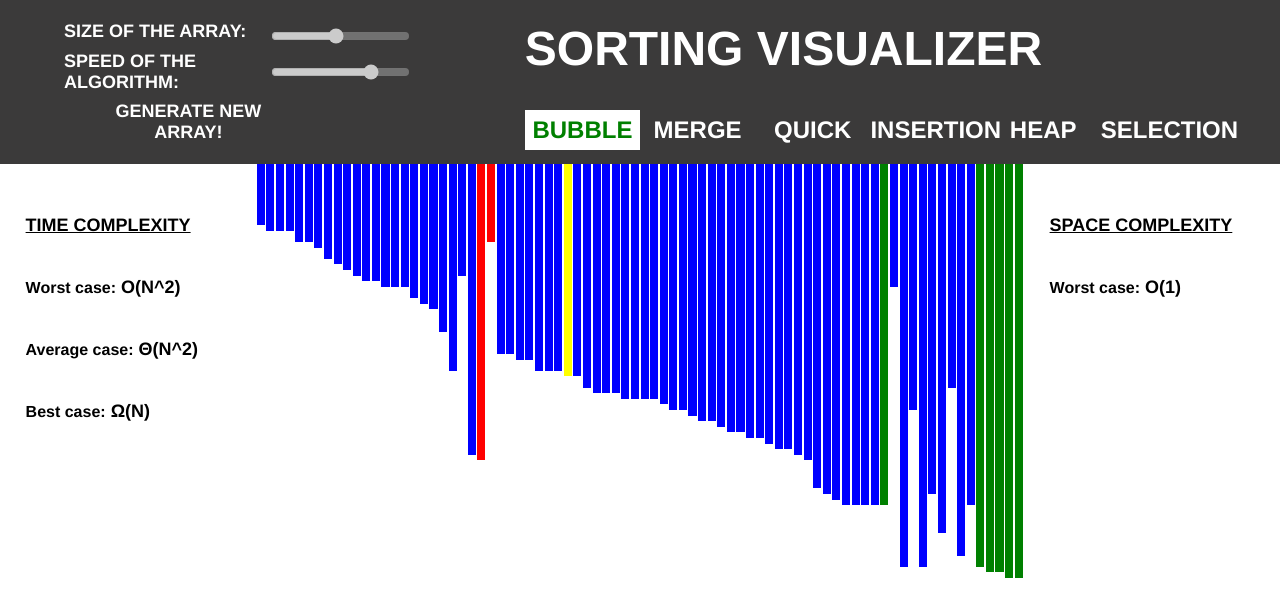
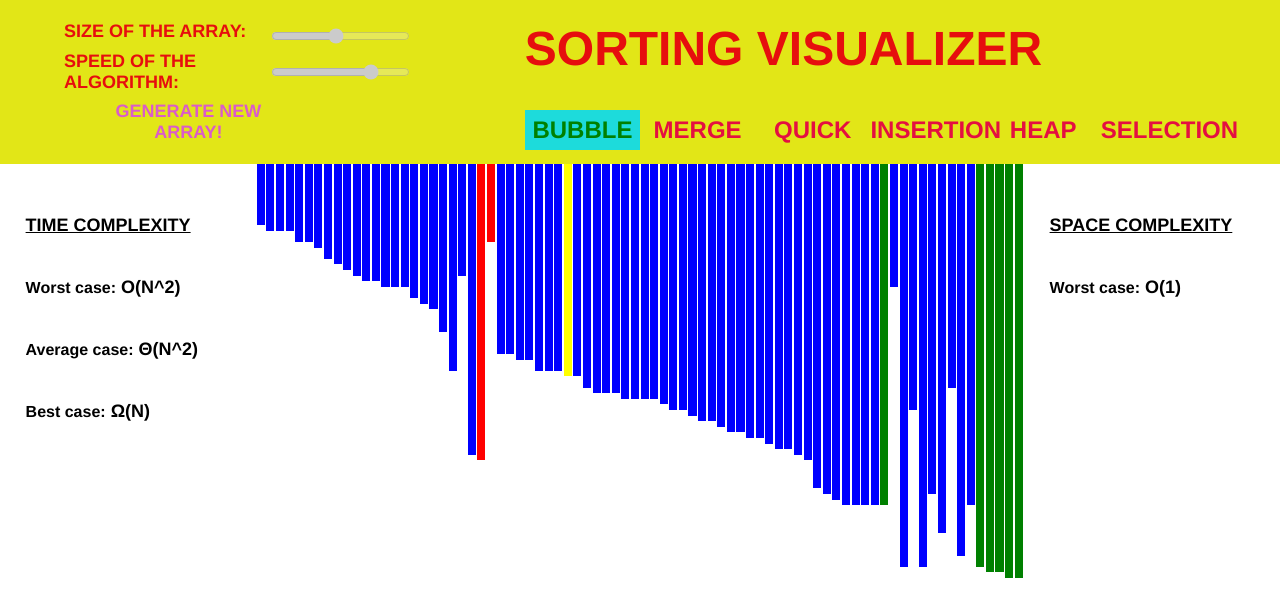
Before and after one commit to Arunava-Chatterjee/SortingVisualizer, a plain HTML site: page index.html in a window 1280 px wide. Both pictures are taken after a click on the button "BUBBLE". Drawn offline with Linux system fonts and the light colour scheme.

Commit message:
style.css

```diff
--- a/css/style.css
+++ b/css/style.css
@@ -1,8 +1,4 @@
-/*
-    *****************
-    DONE BY:-   TUMMALA KETHAN
-    *****************
-*/
+
 * {
   margin: 0px;
   padding: 0px;
@@ -13,8 +9,8 @@
 }
 
 nav {
-  background-color: #3b3a3a;
-  color: white;
+  background-color: #e2e617;
+  color: rgb(230, 14, 14);
   display: -ms-grid;
   display: grid;
   -ms-grid-columns: 30% 60%;
@@ -39,13 +35,14 @@ nav .array-inputs #a_size {
 
 nav .array-inputs #a_speed {
   padding: 5% 0%;
+
 }
 
 nav .array-inputs #a_generate {
   background-color: transparent;
   border: none;
   outline: none;
-  color: white;
+  color: rgb(218, 92, 201);
   padding: 4% 0% 0% 0%;
   padding-left: 20%;
 }
@@ -82,14 +79,14 @@ nav .header_right .algos {
 nav .header_right .algos button {
   background-color: transparent;
   border: none;
-  color: white;
+  color: rgb(228, 15, 65);
   outline: none;
   padding: 5% 0%;
   font-size: x-large;
 }
 
 nav .header_right .algos button:hover {
-  background-color: blue;
+  background-color: rgb(79, 73, 5);
   cursor: pointer;
 }
 
@@ -104,17 +101,17 @@ nav .header_right .algos .butt_locked:hover {
 }
 
 nav .header_right .algos .butt_selected {
-  background-color: white;
+  background-color: rgb(29, 219, 219);
   color: green;
 }
 
 nav .header_right .algos .butt_selected:hover {
-  background-color: white;
+  background-color: rgb(21, 226, 245);
   cursor: pointer;
 }
 
 nav .header_right .algos .butt_unselected:hover {
-  background-color: blue;
+  background-color: rgb(36, 203, 189);
   cursor: pointer;
 }
 
@@ -170,7 +167,6 @@ section #Info_Cont2 h3 {
   display: none;
 }
 
-/*
 @media (max-width: 480px)//Mobiles
 {
 
@@ -185,10 +181,3 @@ section #Info_Cont2 h3 {
 {
 
 }
-*/
-/*
-    *****************
-    DONE BY:-   TUMMALA KETHAN
-    *****************
-*/
-/*# sourceMappingURL=style.css.map */
```
